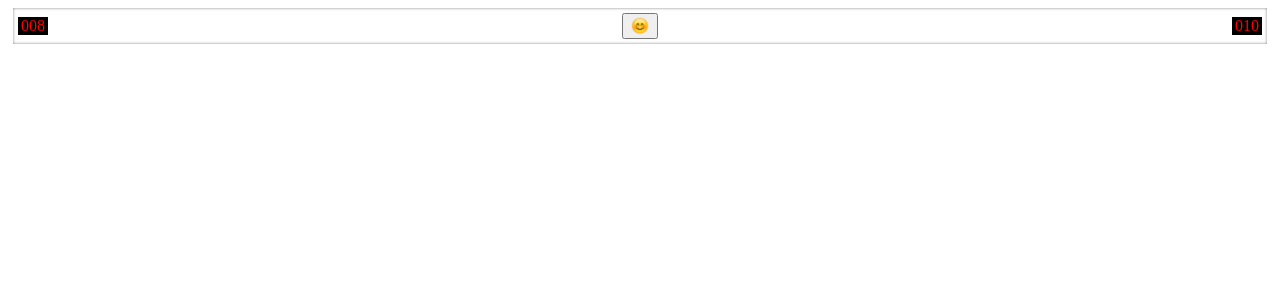
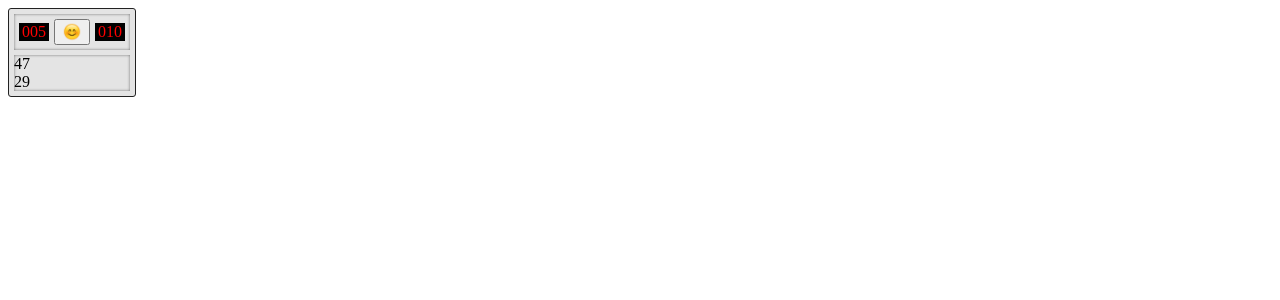
Before and after one commit to DmitriiPisarenko/sapper, a React (Create React App) app: page / in a window 1280 px wide. Shown: the top 300 px of the page. Built offline with nearby package versions, Linux system fonts and the light colour scheme.

Commit message:
add style for field, put header and field to host

```diff
--- /dev/null
+++ b/src/components/field/field.module.css
@@ -0,0 +1,4 @@
+.Container {
+  margin: 5px;
+  box-shadow: inset 0px 0px 3px 0px rgba(0,0,0,0.5);
+}
--- /dev/null
+++ b/src/components/field/index.jsx
@@ -0,0 +1,30 @@
+import React from 'react';
+import propTypes from 'prop-types';
+import styles from './field.module.css';
+
+export default function Field(props) {
+  const { data } = props;
+
+  return (
+    <div className={styles.Container}>
+      { data.map((row) => (
+        <div>
+          { row.map((item) => (
+            item.tip
+          )) }
+        </div>
+      ))}
+    </div>
+  );
+}
+
+
+Field.propTypes = {
+  data: propTypes.arrayOf(
+    propTypes.arrayOf(
+      propTypes.shape({
+        tip: propTypes.string,
+      }),
+    ),
+  ).isRequired,
+};
--- /dev/null
+++ b/src/components/host/host.module.css
@@ -0,0 +1,7 @@
+.Container {
+  border: 1px solid rgb(34, 34, 34);
+  border-radius: 3px;
+  background-color: rgb(228, 228, 228);
+  display: inline-block;
+
+}
--- /dev/null
+++ b/src/components/host/index.jsx
@@ -0,0 +1,20 @@
+import React from 'react';
+import Header from '../header';
+import Field from '../field';
+import styles from './host.module.css';
+
+const data = [
+  [{ tip: '4' }, { tip: '7' }], [{ tip: '2' }, { tip: '9' }],
+];
+
+const counter = 5;
+const time = 10;
+
+export default function Host() {
+  return (
+    <div className={styles.Container}>
+      <Header counter={counter} time={time} />
+      <Field data={data} />
+    </div>
+  );
+}
--- a/src/index.jsx
+++ b/src/index.jsx
@@ -1,10 +1,10 @@
 import React from 'react';
 import ReactDOM from 'react-dom';
-import Header from './components/header';
+import Host from './components/host';
 
 ReactDOM.render(
   <React.StrictMode>
-    <Header counter={8} time={10} />
+    <Host />
   </React.StrictMode>,
   document.getElementById('root'),
 );
```
